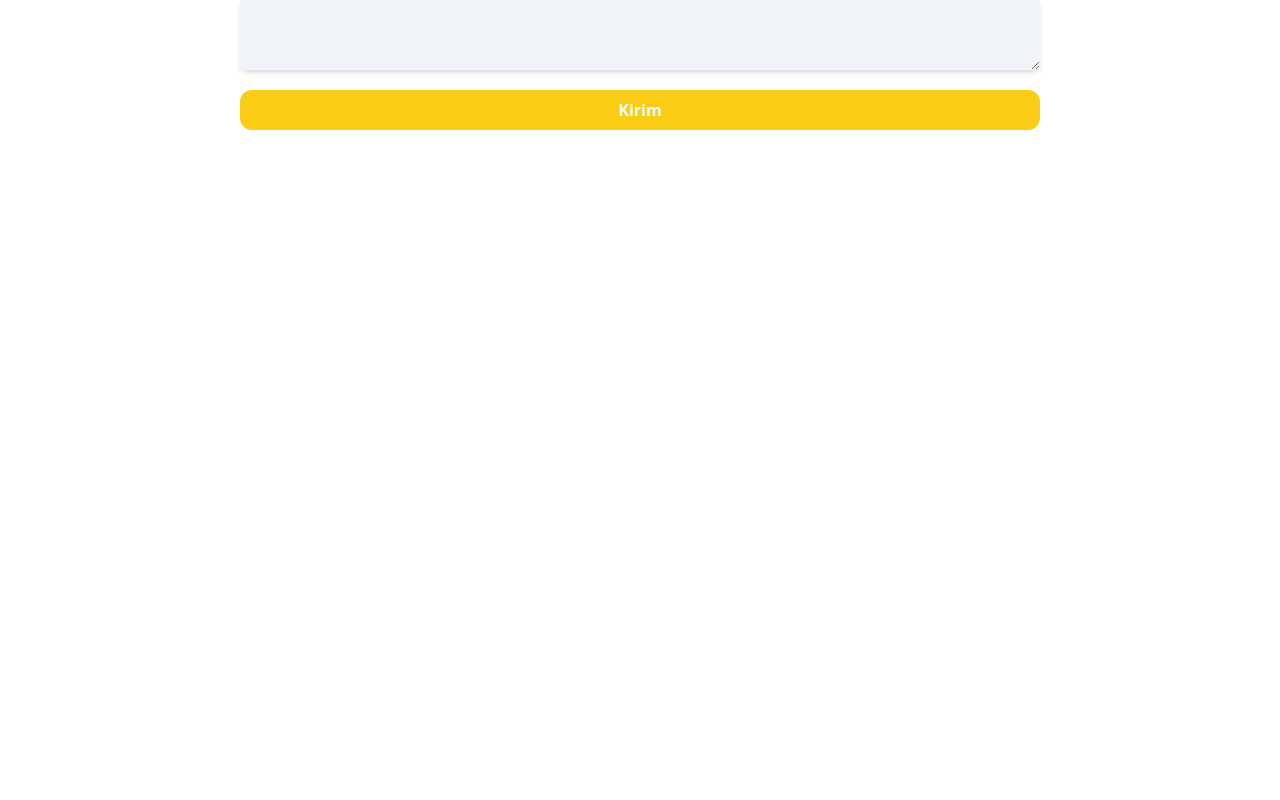
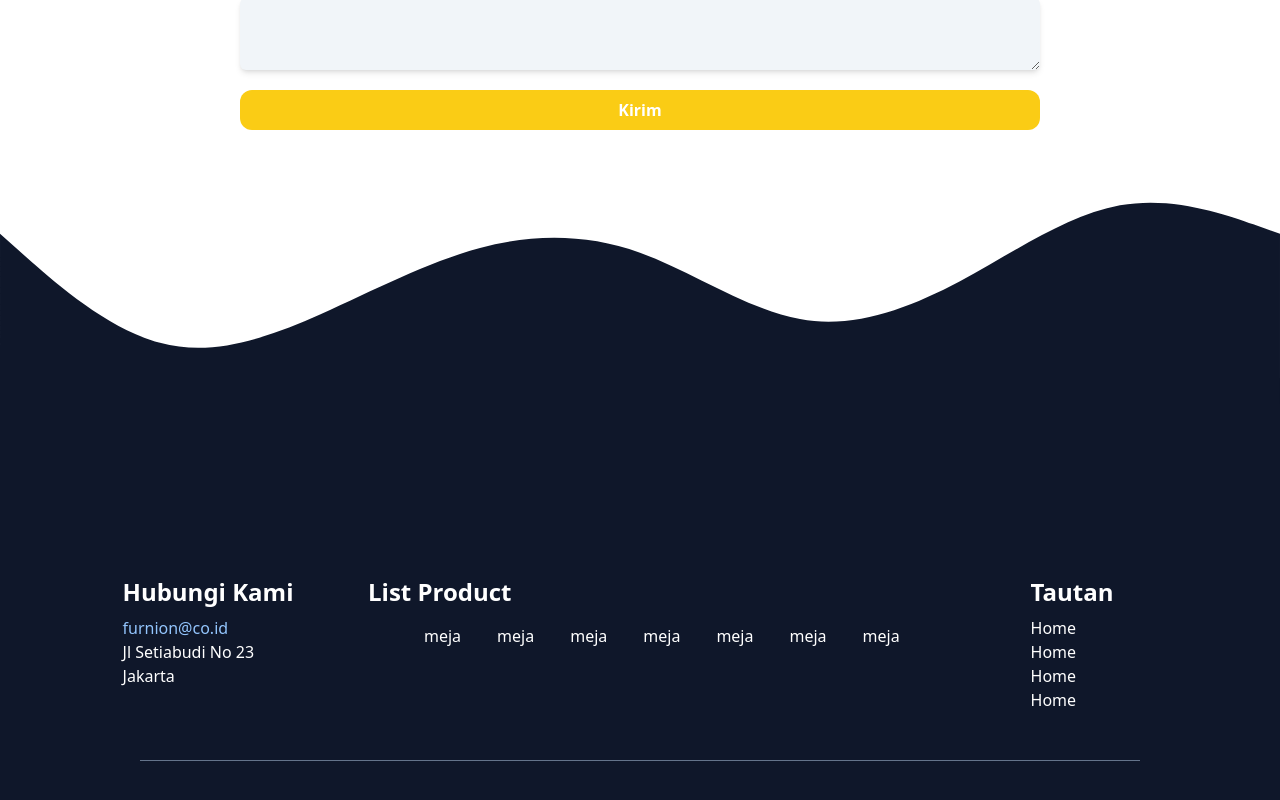
Before and after one commit to dndyma/furniture-online-shop, a React (Vite) app: page / in a window 1280 px wide. Shown: the part 3220-4020 px from the top of the page. Before the commit the page ends 3426 px from the top, so only its background shows below. Built offline with nearby package versions, Linux system fonts and the light colour scheme.

Commit message:
Footer and fix rm

```diff
--- a/src/Aboutpage.jsx
+++ b/src/Aboutpage.jsx
@@ -3,7 +3,7 @@ function Aboutpage() {
     <div className="bg-slate-100 text-dark  mb-9 p-11">
       <div className="flex justify-evenly">
         <div className="max-w-[500px] mt-[70px] max-h-[400px] ">
-          <h1 className="font-bold text-3xl text-center md:text-5xl mb-[60px]">
+          <h1 className="font-bold text-3xl ext-center md:text-5xl mb-[60px]">
             Tentang Toko Ini
           </h1>
           <p className="text-[11px] md:text-lg text-justify">
@@ -23,7 +23,7 @@ function Aboutpage() {
           {" "}
           <img
             src="../public/Profile.png"
-            className="md:block hidden relative  z-10 rounded-md"
+            className="md:block hidden -bottom-[95px] relative z-10 rounded-md"
             width="300"
             height="300"
           />{" "}
--- a/src/App.jsx
+++ b/src/App.jsx
@@ -1,5 +1,6 @@
 import Aboutpage from "./Aboutpage";
 import Contactpage from "./Contactpage";
+import Footer from "./Footer";
 import Homepage from "./Homepage";
 import "./index.css";
 import Navbar from "./Navbar";
@@ -12,6 +13,7 @@ function App() {
       <Shoppage />
       <Aboutpage />
       <Contactpage />
+      <Footer />
     </div>
   );
 }
--- /dev/null
+++ b/src/Footer.jsx
@@ -0,0 +1,53 @@
+function Footer() {
+  return (
+    <div
+      className="text-white max-h-[900px]
+     md:max-h-[500px]  pb-10 md:pt-10 relative  bg-dark mt-[200px]"
+    >
+      <svg
+        xmlns="http://www.w3.org/2000/svg"
+        viewBox="0 0 1440 320"
+        className="absolute left-0 bottom-0 right-0 -top-[80px] md:-top-[258px] w-full"
+      >
+        <path
+          fill="#0f172a"
+          fillOpacity="1"
+          d="M0,128L30,154.7C60,181,120,235,180,250.7C240,267,300,245,360,218.7C420,192,480,160,540,144C600,128,660,128,720,149.3C780,171,840,213,900,224C960,235,1020,213,1080,181.3C1140,149,1200,107,1260,96C1320,85,1380,107,1410,117.3L1440,128L1440,320L1410,320C1380,320,1320,320,1260,320C1200,320,1140,320,1080,320C1020,320,960,320,900,320C840,320,780,320,720,320C660,320,600,320,540,320C480,320,420,320,360,320C300,320,240,320,180,320C120,320,60,320,30,320L0,320Z"
+        ></path>
+      </svg>
+      <div className="pt-[110px] pb-[110px] ">
+        <div className="w-full md:flex justify-evenly p-12">
+          <div>
+            <h1 className="font-bold text-2xl mb-2">Hubungi Kami</h1>
+            <h3 className="text-blue-300">furnion@co.id</h3>
+            <p>Jl Setiabudi No 23 </p>
+            <p>Jakarta</p>
+          </div>
+          <div className="w-1/2 mt-9 md:mt-0">
+            <h1 className="font-bold text-2xl mb-4">List Product</h1>
+            <div className="flex md:flex-row flex-col md:gap-9 md:ml-14">
+              <a href="">meja</a>
+              <a href="">meja</a>
+              <a href="">meja</a>
+              <a href="">meja</a>
+              <a href="">meja</a>
+              <a href="">meja</a>
+              <a href="">meja</a>
+            </div>
+          </div>
+          <div className="flex flex-col mt-9 md:mr-11 md:mt-0 -ml-1">
+            <h1 className="font-bold text-2xl mb-2">Tautan</h1>
+            <a href="">Home</a>
+            <a href="">Home</a>
+            <a href="">Home</a>
+            <a href="">Home</a>
+          </div>
+        </div>
+        <div className="w-[1000px] bg-secondary m-auto h-[1px]"></div>
+      </div>
+      <div></div>
+    </div>
+  );
+}
+
+export default Footer;
--- a/src/Navbar.jsx
+++ b/src/Navbar.jsx
@@ -1,5 +1,5 @@
 import { useState } from "react";
-import { useDispatch, useSelector } from "react-redux";
+import { useSelector } from "react-redux";
 import { Link } from "react-scroll";
 
 function Navbar() {
@@ -8,7 +8,6 @@ function Navbar() {
     setOpen(!open);
   };
   const count = useSelector((state) => state.counter.value);
-  const dispach = useDispatch();
   return (
     <nav className="fixed flex justify-between min-h-[60px]  w-full z-50 bg-white  rounded-sm shadow-md">
       <div className="flex items-center">
@@ -29,7 +28,7 @@ function Navbar() {
       >
         <span className="hamburger-line origin-top-left transition duration-300 ease-in-out"></span>
         <span className="hamburger-line transition duration-300 ease-in-out"></span>
-        <span className="hamburger-line origin-bottom-left transition duration-300 ease-in-out"></span>
+        <span className="hamburger-line origin-bottom-left transition duration-299 ease-in-out"></span>
       </button>
       <div
         className={`text-dark flex flex-col ml-9  absolute  gap-5
@@ -60,8 +59,8 @@ function Navbar() {
         >
           Shop
         </Link>
-        <Link href="#">About</Link>
-        <Link href="#">Contact</Link>
+        <Link to="#">About</Link>
+        <Link to="#">Contact</Link>
       </div>
       <div className="flex items-center mr-11 cursor-pointer relative">
         <Link style={{ position: "relative" }}>
```
Also changed, not shown: 2 other files (tests, documents, lock files or other folders).
